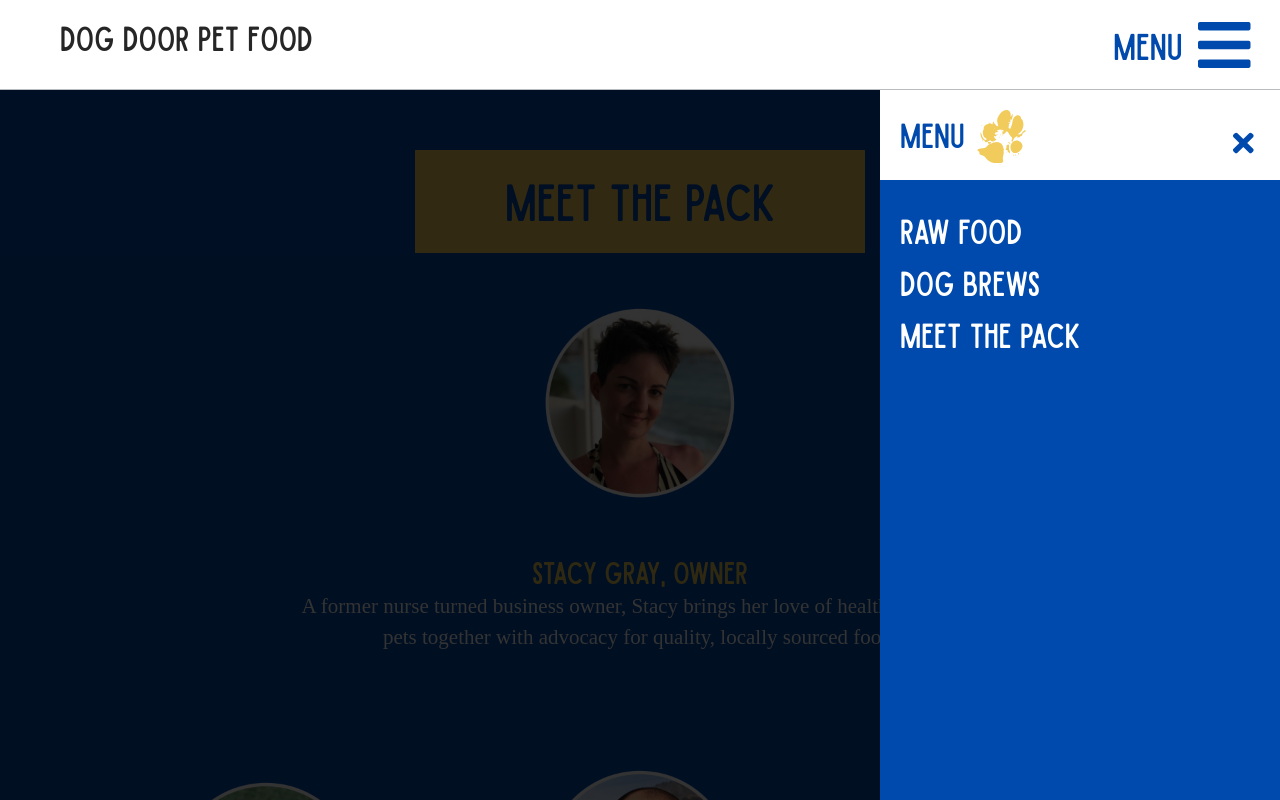
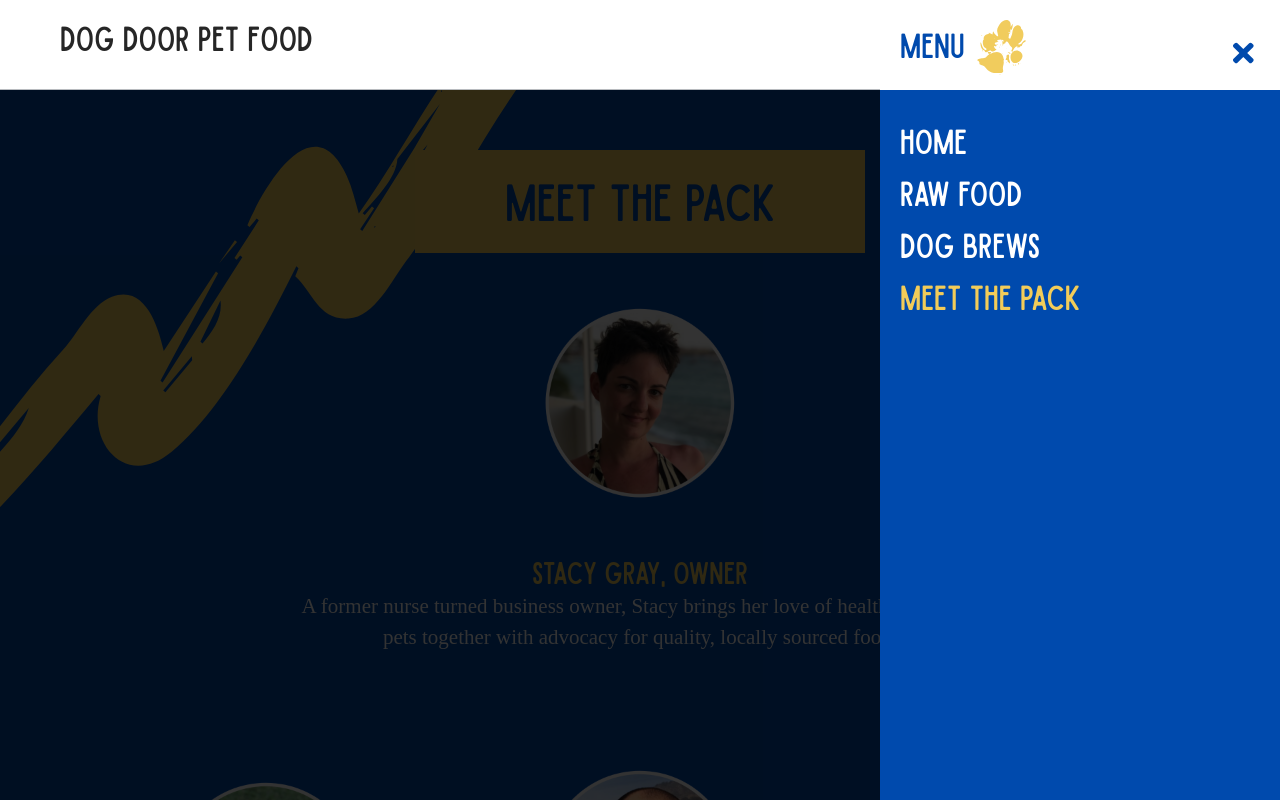
Before and after one commit to ZachSchreiber/dog-door-ui, a React (Create React App) app: page /meet-the-pack in a window 1280 px wide. Both pictures are taken after a click on the element "Menu". Built offline with nearby package versions, Linux system fonts and the light colour scheme; a web font is replaced by a local one.

Commit message:
fix drawer

```diff
--- a/src/components/drawer/drawer.scss
+++ b/src/components/drawer/drawer.scss
@@ -42,9 +42,9 @@
   height: 100%;
   position: fixed;
   right: 0;
+  top: 0;
   z-index: 9004;
   inline-size: rem(300);
-  overflow: auto;
   background: #fff;
   visibility: hidden;
   transition: scale, fade;
--- a/src/components/header/header.js
+++ b/src/components/header/header.js
@@ -1,6 +1,6 @@
 import React, { useState } from "react";
 import cn from "classnames";
-import { Link } from "react-router-dom";
+import { Link, useLocation } from "react-router-dom";
 import { FontAwesomeIcon } from "@fortawesome/react-fontawesome";
 import { faBars, faTimes } from "@fortawesome/free-solid-svg-icons";
 import pawSvg from "../assets/paw-logo-yellow-perfect.svg";
@@ -8,14 +8,8 @@
 
 import "./header.scss";
 
-/*
-faAddressCard,
-  faPaperPlane,
-  faSeedling,
-  faStoreAlt
-  */
-
 const Header = ({ showHeader }) => {
+  const { pathname } = useLocation();
   const [isOpen, setIsOpen] = useState(false);
   const onToggle = () => setIsOpen(!isOpen);
   return (
@@ -37,13 +31,34 @@
           </button>
         </div>
         <section className="links">
-          <Link className="links__item" to={"/raw-food"}>
+          <Link
+            className={cn(`links__item${pathname === "/" ? "--active" : ""}`)}
+            to={"/"}
+          >
+            <span className="links__text">HOME</span>
+          </Link>
+          <Link
+            className={cn(
+              `links__item${pathname === "/raw-food" ? "--active" : ""}`
+            )}
+            to={"/raw-food"}
+          >
             <span className="links__text">RAW FOOD</span>
           </Link>
-          <Link className="links__item" to={"/dog-brews"}>
+          <Link
+            className={cn(
+              `links__item${pathname === "/dog-brews" ? "--active" : ""}`
+            )}
+            to={"/dog-brews"}
+          >
             <span className="links__text">DOG BREWS</span>
           </Link>
-          <Link className="links__item" to={"/meet-the-pack"}>
+          <Link
+            className={cn(
+              `links__item${pathname === "/meet-the-pack" ? "--active" : ""}`
+            )}
+            to={"/meet-the-pack"}
+          >
             <span className="links__text">MEET THE PACK</span>
           </Link>
         </section>
--- a/src/components/header/header.scss
+++ b/src/components/header/header.scss
@@ -50,8 +50,17 @@
   background-color: $blue-900;
   height: 100%;
   font-family: $font-header;
+  color: #fff;
 
   &__item {
+    color: #fff;
+    font-size: 28px;
+    text-decoration: none;
+    margin-bottom: 10px;
+    &--active {
+      color: $new-yellow-900;
+    }
+
     &:hover {
       color: $new-yellow-900;
     }
@@ -60,7 +69,6 @@
   a {
     font-size: 28px;
     text-decoration: none;
-    color: #fff;
     margin-bottom: 10px;
   }
 }
--- a/src/components/meet-the-pack/meet-the-pack.js
+++ b/src/components/meet-the-pack/meet-the-pack.js
@@ -5,6 +5,7 @@
 import zachImage from "../assets/zach.png";
 import lunaImage from "../assets/luna.png";
 import razzoImage from "../assets/razzo.png";
+import swiggleYellow from "../assets/swiggle-perfect.svg";
 
 import "./meet-the-pack.scss";
 
@@ -22,6 +23,11 @@
     <div className={block}>
       <Header showHeader={"show"} />
       <div className={`${block}__container`}>
+        <img
+          src={swiggleYellow}
+          className={`${block}__swiggle--yellow`}
+          alt="swiggle"
+        />
         <h2 className={`${block}__title`}>MEET THE PACK</h2>
         <div className={cn(`${block}__main-article`)}>
           <div className={`${block}__main-article--image-container`}>
--- a/src/components/meet-the-pack/meet-the-pack.scss
+++ b/src/components/meet-the-pack/meet-the-pack.scss
@@ -16,12 +16,21 @@
     width: 80%;
   }
 
+  &__swiggle--yellow {
+    position: absolute;
+    transform: rotate(130deg);
+    width: 800px;
+    top: -100px;
+    left: -150px;
+  }
+
   &__title {
     @include h3-base-styles;
     margin: 0;
     color: $blue-900;
     background-color: $new-yellow-900;
     text-align: center;
+    z-index: 3;
   }
 
   &__main-article {
@@ -30,6 +39,7 @@
     flex-direction: column;
     align-items: center;
     margin-bottom: 40px;
+    z-index: 3;
 
     &--image-container {
       display: flex;
@@ -121,6 +131,10 @@
   @media only screen and (max-width: 600px) {
     margin-top: 40px;
 
+    &__swiggle--yellow {
+      width: 600px;
+    }
+
     &__article--image {
       width: 250px;
       height: 250px;
```
